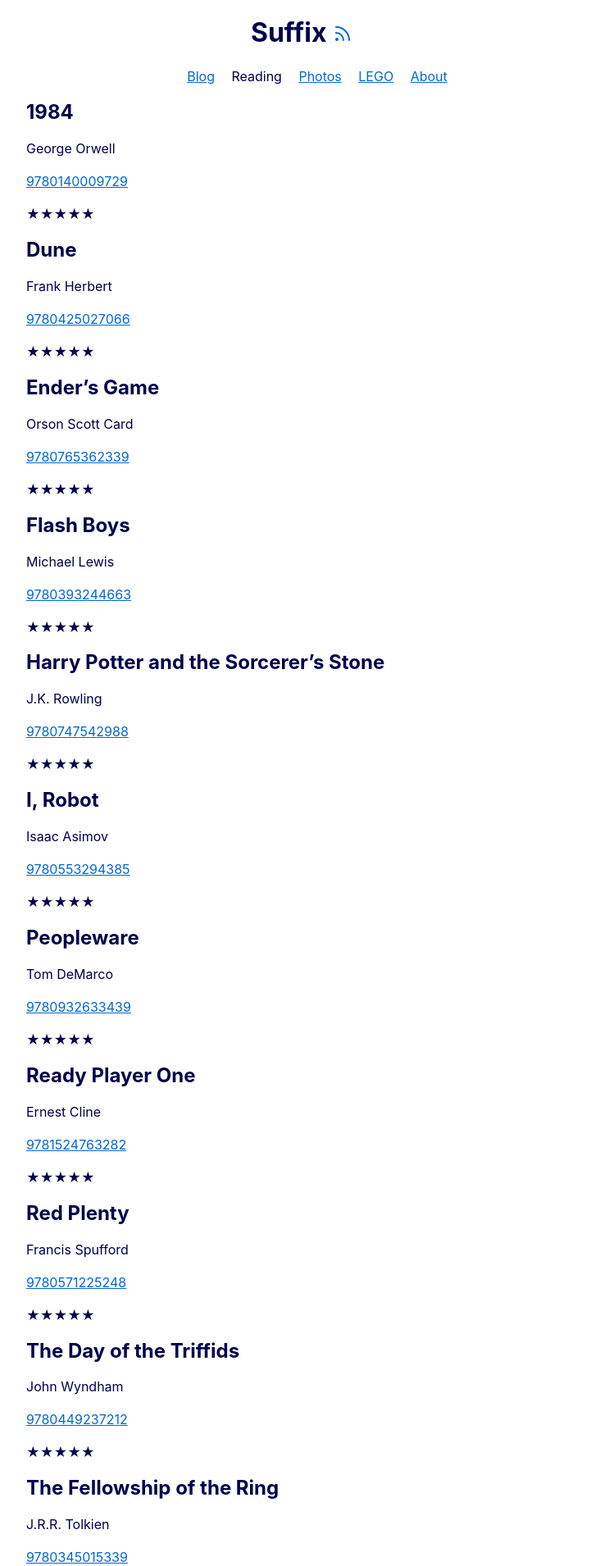
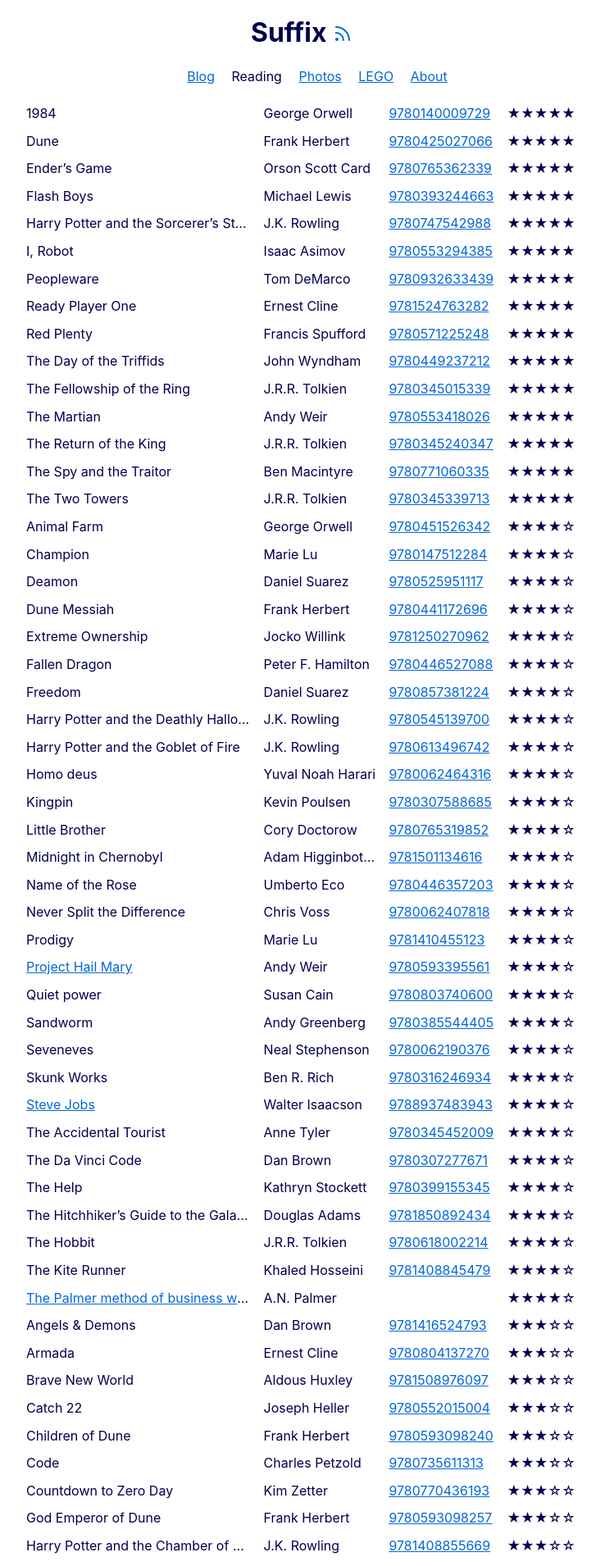
Before and after one commit to cimm/suffix, a Jekyll site: the page built from reading/index.html, in a window 1280 px wide. Shown: the top 1910 px of the page at 82% size, without its empty margins (273-1005 px from the left). Built offline with Jekyll 4.4.1, drawn with Linux system fonts in a browser that asks for light colours.

Commit message:
Add table layout for reading list

```diff
--- a/_layouts/default.html
+++ b/_layouts/default.html
@@ -10,6 +10,7 @@
       <link rel="stylesheet" href="{% relbase %}/styles/post.css" />
     {% endif %}
     <link rel="stylesheet" href="{% relbase %}/styles/cards.css" />
+    <link rel="stylesheet" href="{% relbase %}/styles/table.css" />
     <link rel="stylesheet" href="{% relbase %}/styles/main.css" />
     <link rel="manifest" href="{% relbase %}/manifest.json" />
     <link rel="shortcut icon" href="{% relbase %}/assets/favicon.ico" />
--- a/reading/index.html
+++ b/reading/index.html
@@ -4,6 +4,7 @@
 title: Books
 ---
 
+<div class="table">
 {% assign books_by_rating = site.data.books | sort: "rating" | reverse | group_by: "rating" %}
 {% for rating_group in books_by_rating %}
   {% assign books_by_name = rating_group.items | sort: "name" %}
@@ -40,3 +41,4 @@
     </section>
   {% endfor %}
 {% endfor %}
+</div>
--- /dev/null
+++ b/styles/table.css
@@ -0,0 +1,31 @@
+.table {
+  display: grid;
+  grid-column-gap: 1em;
+  grid-row-gap: 0;
+  grid-template-columns: 2fr 1fr min-content min-content;
+}
+
+.table section {
+  display: contents;
+}
+
+.table section * {
+  margin: .3em 0;
+}
+
+.table section h1, .table section p[property=author] {
+  overflow: hidden;
+  text-overflow: ellipsis;
+  white-space: nowrap;
+}
+
+.table section h1 {
+  font-size: 1em;
+  font-weight: unset;
+}
+
+@media only screen and (max-width: 767px) {
+  .table { grid-template-columns: 1fr }
+  .table section { display: unset }
+  .table section h1 { font-weight: bold }
+}
```
